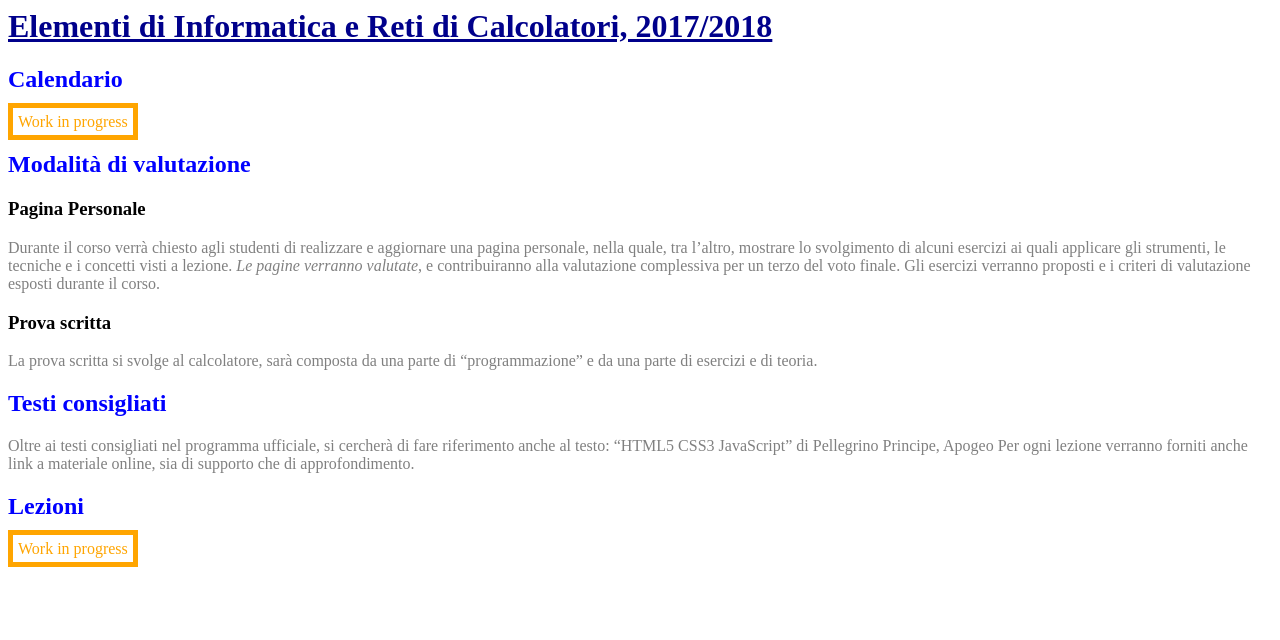
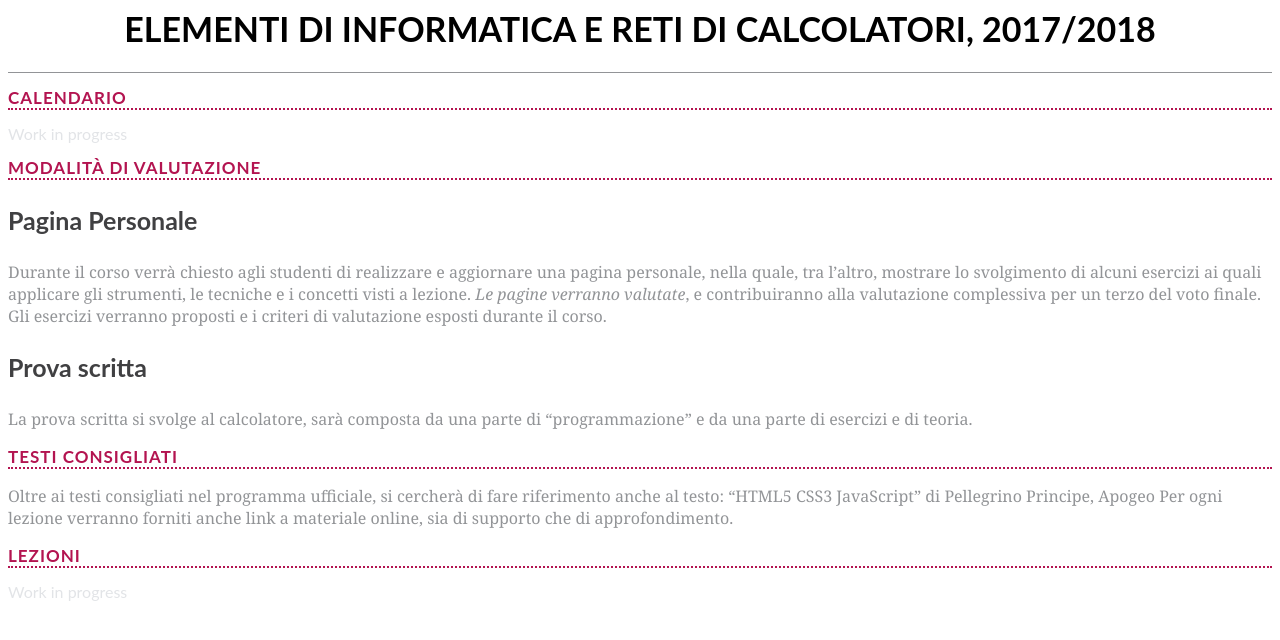
Before and after one commit to fbrusch/elementi_di_informatica_2018, a plain HTML site: page index.html in a window 1280 px wide. Drawn offline with Linux system fonts and the light colour scheme.

Commit message:
nuova grafica

```diff
--- a/index.html
+++ b/index.html
@@ -5,6 +5,8 @@
  <body>
 
 <h1 class="important">Elementi di Informatica e Reti di Calcolatori, 2017/2018</h1>
+
+<div class="riga-grigia"></div>
 
 <h2>Calendario</h2>
 
--- a/style.css
+++ b/style.css
@@ -1,21 +1,44 @@
 h1 {
-	color: darkblue;
+	font-family: "Lato", arial, sans-serif;
+	color: black;
+	font-size: 34px;
+	text-transform: uppercase;
+	text-align: center;
 }
 
 h2 {
-	color: blue;
+	font-family: "Lato", arial, sans-serif;
+	font-size: 17px;
+    padding: 0;
+    font-weight: bold;
+    text-transform: uppercase;
+    color: #b31450;
+    letter-spacing: 1px;
+    border-bottom: 2px dotted #b31450;
+}
+
+h3 {
+	font-family: "Lato", arial, sans-serif;
+	font-size: 25px;
+    line-height: 31px;
+    color: #404042
 }
 
 p {
-	color: grey;
+	font-family: Georgia, "Times New Roman", Times, serif;
+	color: #929497;
 }
 
 .placeholder {
-	border: 5px solid orange;
-	padding: 5px;
-	color: orange;
+	font-family: "Lato", arial, sans-serif;
+	color: #E2E4E7;
 }
 
 .important {
-	text-decoration: underline;
 }
+
+.riga-grigia {
+    width: 100%;
+    border-bottom: 1px solid #929497;
+    height: 0;
+}
```
